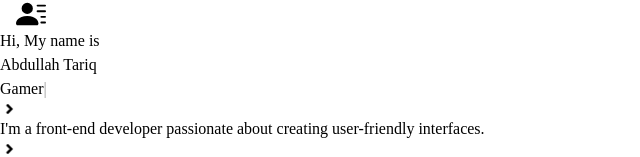
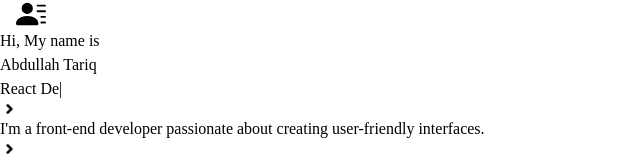
Before and after one commit to Abdullahprogramme/personal_portfolio, a React (Create React App) app: page / in a window 1280 px wide. Shown: the part 643-800 px from the top of the page, without its empty margins (0-640 px from the left). Built offline with nearby package versions, Linux system fonts and the light colour scheme.

Commit message:
Update Home.js

```diff
--- a/src/Components/Home.js
+++ b/src/Components/Home.js
@@ -9,7 +9,7 @@ const Home = () => {
 
     useEffect(() => {
         const typed = new Typed(el.current, {
-            strings: ["Web Developer", "Coder", "Front-end developer", "Gamer", "Tech Enthusiast", "Learner"],
+            strings: ["Web Developer", "Coder", "Front-end Developer",  "React Developer", "Gamer", "Tech Enthusiast", "Learner"],
             typeSpeed: 40,
             backSpeed: 50,
             loop: true,
@@ -20,9 +20,9 @@ const Home = () => {
             typed.destroy();
         };
     }, []);
+
     return (
         <div name='home' className="w-full h-screen bg-[#0a192f]">
-
             {/* container */}
             <div className="max-w-[1000px] mx-auto px-8 flex flex-col justify-center h-full">
                 <p className="text-pink-500 animate-pulse font-bold text-2xl">Hi, My name is</p>
```
